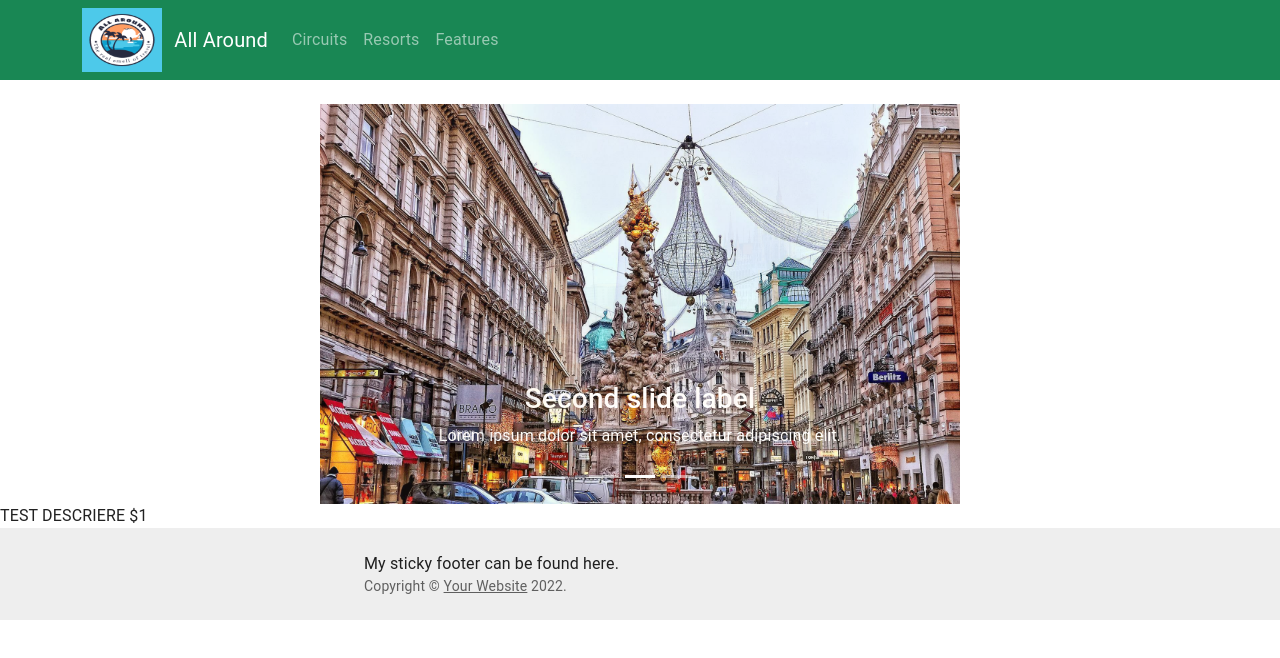
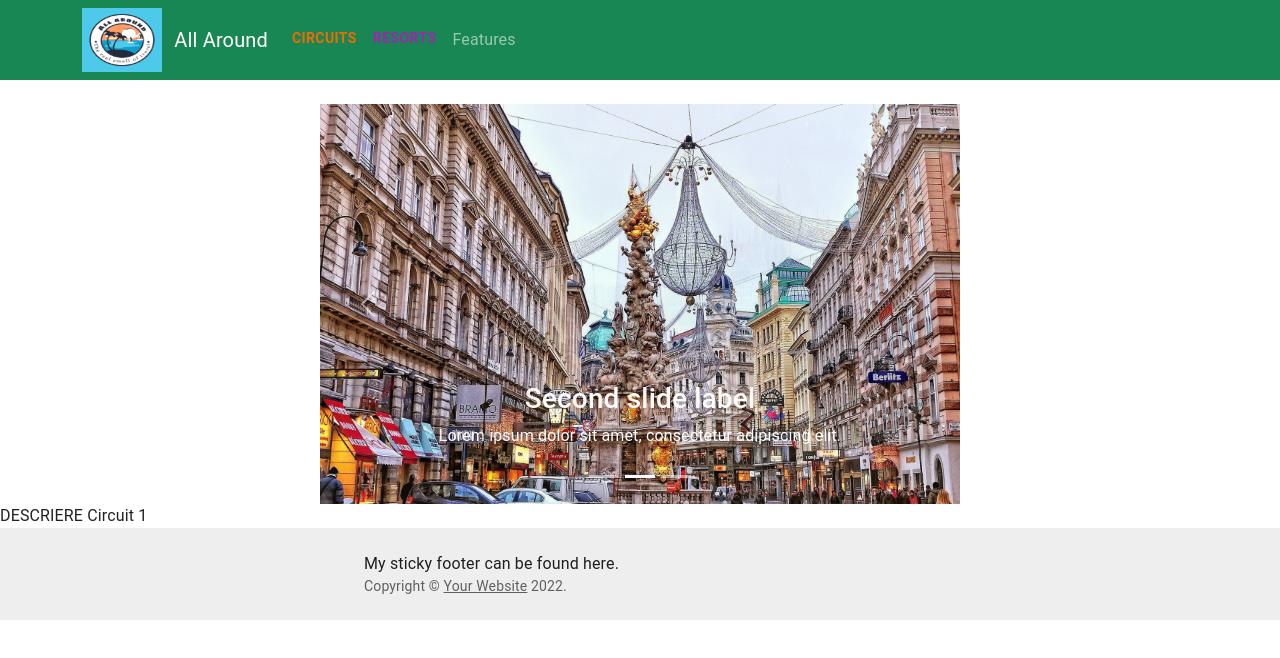
Before and after one commit to LucaDeCicco/All-Around, a React (Create React App) app in the folder my-app/: page /circuit/1 in a window 1280 px wide. Shown: the top 658 px of the page. Built offline with nearby package versions, Linux system fonts and the light colour scheme.

Commit message:
navBar refactor

```diff
--- a/my-app/src/NavBar.js
+++ b/my-app/src/NavBar.js
@@ -1,5 +1,9 @@
 import {Container, Nav, Navbar} from "react-bootstrap";
 import Logo from "./images/Logo.png";
+import { NavLink } from 'react-router-dom';
+import { Button } from '@mui/material';
+
+
 
 function NavBar() {
     return (
@@ -11,8 +15,10 @@ function NavBar() {
                     &nbsp;
                     <Navbar.Brand href="/">All Around</Navbar.Brand>
                     <Nav className="me-auto">
-                        <Nav.Link href="/circuits">Circuits</Nav.Link>
-                        <Nav.Link href="/resorts">Resorts</Nav.Link>
+                    <NavLink style={{ textDecoration: 'none' }} to="/circuits"><Button variant="text" color={"warning"}><b>CIRCUITS</b></Button></NavLink>
+                        {/* <Nav.Link href="/circuits">Circuits</Nav.Link> */}
+                    <NavLink style={{ textDecoration: 'none' }} to="/resorts"><Button variant="text" color={"secondary"}><b>RESORTS</b></Button></NavLink>
+                        {/* <Nav.Link href="/resorts">Resorts</Nav.Link> */}
                         <Nav.Link href="#Features">Features</Nav.Link>
                     </Nav>
                 </Container>
--- a/my-app/src/circuit/CircuitDescription.js
+++ b/my-app/src/circuit/CircuitDescription.js
@@ -24,7 +24,7 @@ function CircuitDescription({data}) {
 
     return (
         <>
-            <div>TEST DESCRIERE ${id}</div>
+            <div>DESCRIERE Circuit {id}</div>
         </>
     )
 }
--- a/my-app/src/resort/ResortCard.js
+++ b/my-app/src/resort/ResortCard.js
@@ -14,7 +14,7 @@ function AirbnbCardResort({data}) {
         title: data.country,
         formattedPrice: data.price,
         // reviewCount: 34,
-        rating: 4,
+        rating: 2,
     }
 
     const circuitPointer={
--- a/my-app/src/resort/ResortDescription.js
+++ b/my-app/src/resort/ResortDescription.js
@@ -24,7 +24,7 @@ function ResortDescription({data}) {
 
     return (
         <>
-            <div>TEST DESCRIERE ${id}</div>
+            <div>DESCRIERE Resort{id}</div>
         </>
     )
 }
```
